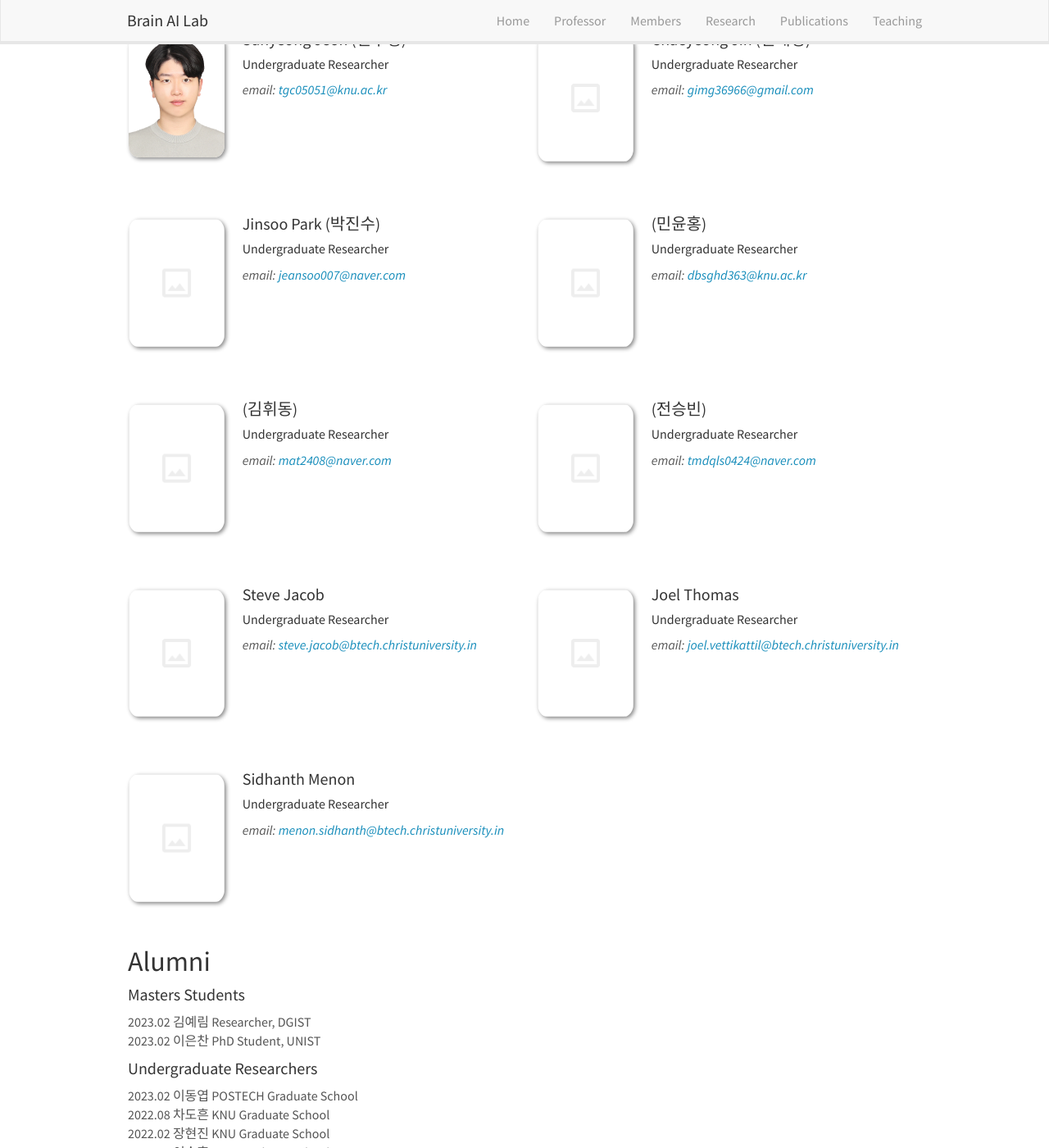
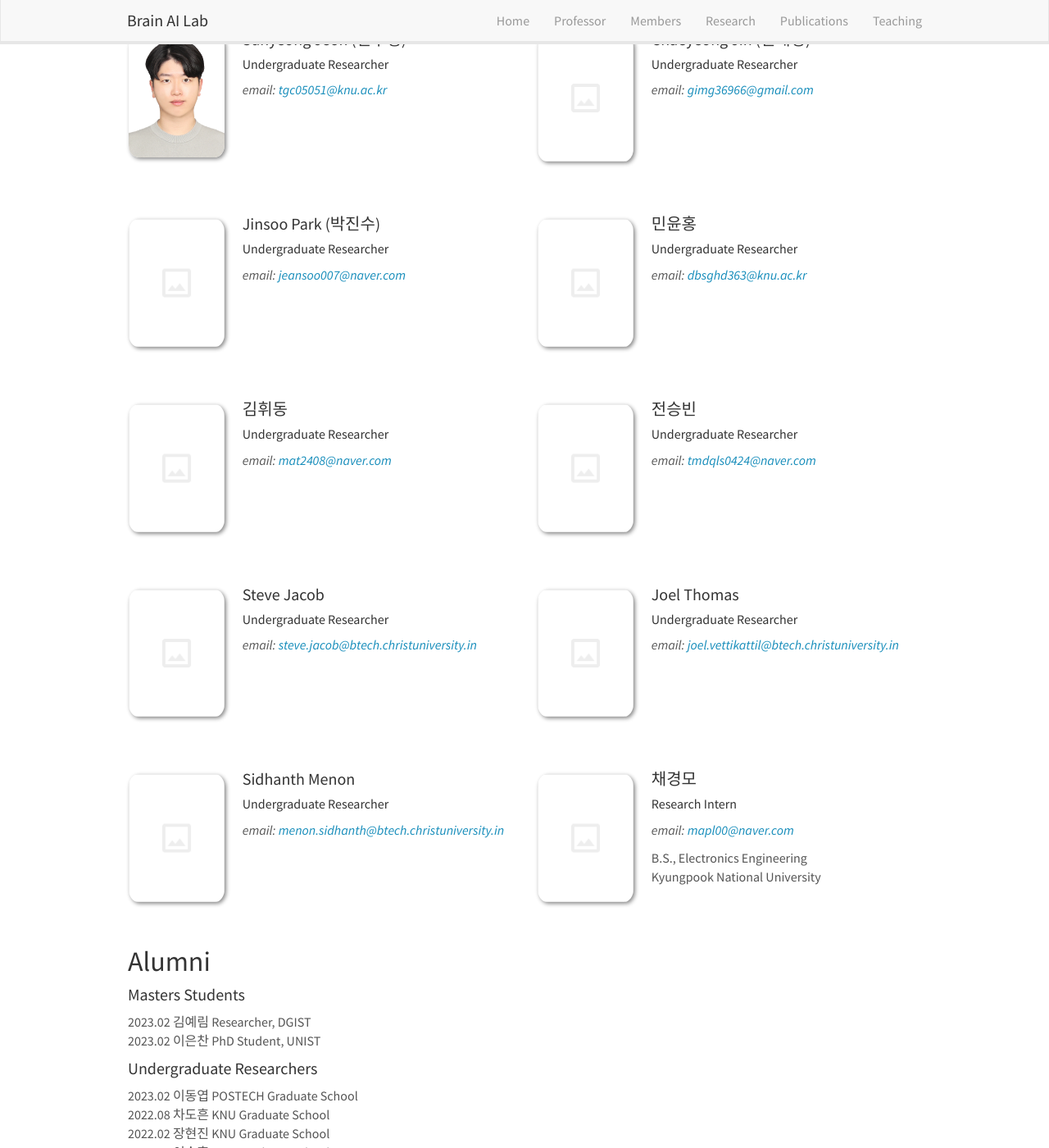
Before and after one commit to KNU-BrainAI/knu-brainai.github.io, a Jekyll site: the page built from _pages/members.md, in a window 1280 px wide and 1400 px high, scrolled down 832 px. Shown: the whole window at 82% size. Built offline with Jekyll 4.4.1, drawn with Linux system fonts in a browser that asks for light colours; nearby versions of some CDN libraries.

Commit message:
Update team_members.yml

```diff
--- a/_data/team_members.yml
+++ b/_data/team_members.yml
@@ -66,21 +66,21 @@
   number_educ: 1
   education1:
 
-- name: (민윤홍)
+- name: 민윤홍
   photo: blank.png
   info: Undergraduate Researcher
   email: dbsghd363@knu.ac.kr
   number_educ: 1
   education1:
 
-- name: (김휘동)
+- name: 김휘동
   photo: blank.png
   info: Undergraduate Researcher
   email: mat2408@naver.com
   number_educ: 1
   education1:
 
-- name: (전승빈)
+- name: 전승빈
   photo: blank.png
   info: Undergraduate Researcher
   email: tmdqls0424@naver.com
@@ -107,3 +107,11 @@
   email: menon.sidhanth@btech.christuniversity.in
   number_educ: 1
   education1:
+
+- name: 채경모
+  photo: blank.png
+  info: Research Intern
+  email: mapl00@naver.com
+  number_educ: 2
+  education1: B.S., Electronics Engineering
+  education2: Kyungpook National University
```
